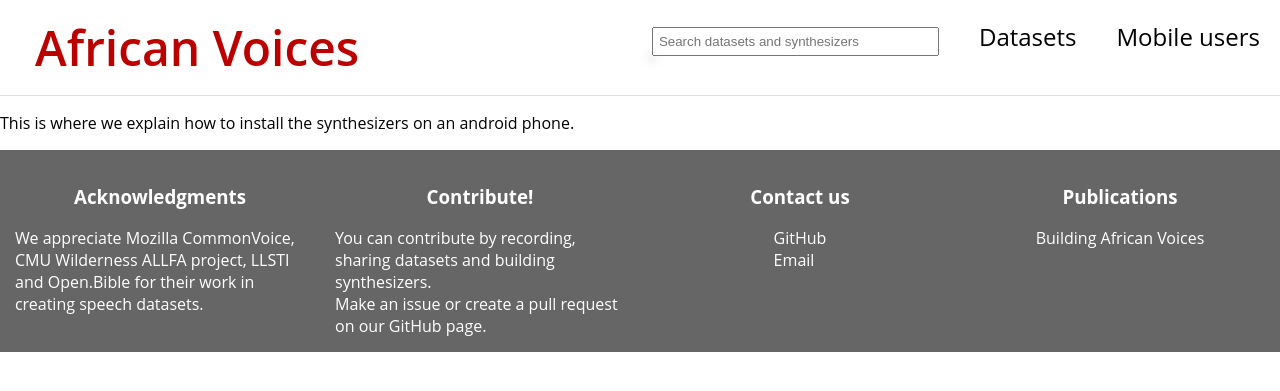
After one commit to Pogayo/african-voices-web, a Django app: page /flite in a window 1280 px wide. The commit adds this page. Shown: the top 391 px of the page. Run offline with Django 4.2, Linux system fonts and the light colour scheme; data comes from the database, SQL or seed files in the repository; both versions use the stored data as it was after the commit.

Commit message:
created flite page

```diff
--- a/app/templates/app/base_generic.html
+++ b/app/templates/app/base_generic.html
@@ -36,9 +36,9 @@
             <a href="{% url 'datasets' %}" class="nav-link">
                 Datasets
             </a>
-{#            <a href="{% url 'synthesizers' %}" class="nav-link">#}
-{#                Synthesizers#}
-{#            </a>#}
+            <a href="{% url 'flite' %}" class="nav-link">
+                Mobile users
+            </a>
         </div>
     </div>
 
--- a/app/templates/app/datasets.html
+++ b/app/templates/app/datasets.html
@@ -1,5 +1,5 @@
 {% extends "app/base_generic.html" %}
-{% block title %}Datasets{% endblock %}
+{% block title %}<title>Datasets</title>{% endblock %}
 {% block content %}
 <div>
     I love datasets!
--- /dev/null
+++ b/app/templates/app/flite.html
@@ -0,0 +1,6 @@
+{% extends "app/base_generic.html" %}
+{% load static %}
+{% block title %}<title>Flite</title>{% endblock %}
+{% block content %}
+    <p>This is where we explain how to install the synthesizers on an android phone.</p>
+{% endblock %}
--- a/app/templates/app/synthesize.html
+++ b/app/templates/app/synthesize.html
@@ -1,5 +1,5 @@
 {% extends "app/base_generic.html" %}
-{% block title %}Datasets{% endblock %}
+{% block title %}<title> Synthesize </title>{% endblock %}
 
 {% block content %}
 
--- a/app/urls.py
+++ b/app/urls.py
@@ -7,5 +7,6 @@ urlpatterns = [
     path('datasets', views.datasets, name='datasets'),
     path('language/<str:lang_code_639_2>', views.language, name='language'),
     path('synthesize', views.synthesize, name='synthesize'),
+    path('flite', views.flite, name='flite'),
 
 ]
--- a/app/views.py
+++ b/app/views.py
@@ -79,5 +79,10 @@ def synthesize(request):
     return render(request, 'app/synthesize.html', context)
 
 
+def flite(request):
+    context = {'languages': Language.objects.all(), }
+    return render(request, 'app/flite.html', context)
+
+
 def is_empty(s):
     return not s
```
Also changed, not shown: db.sqlite3.
